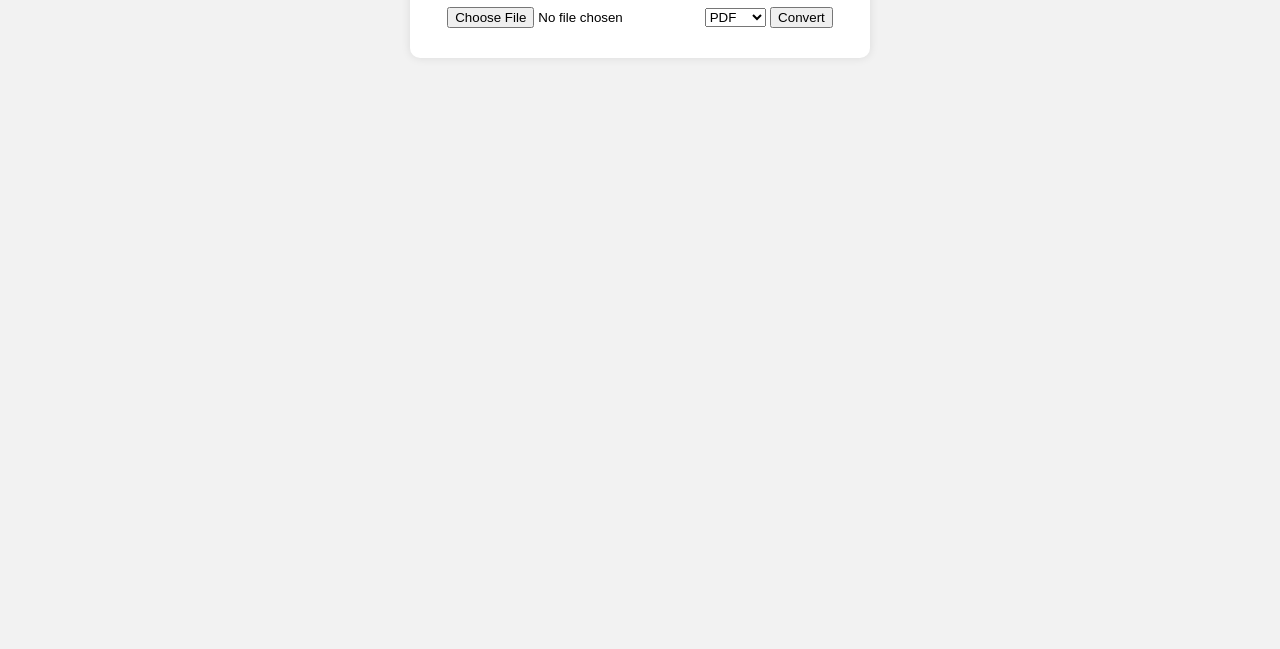
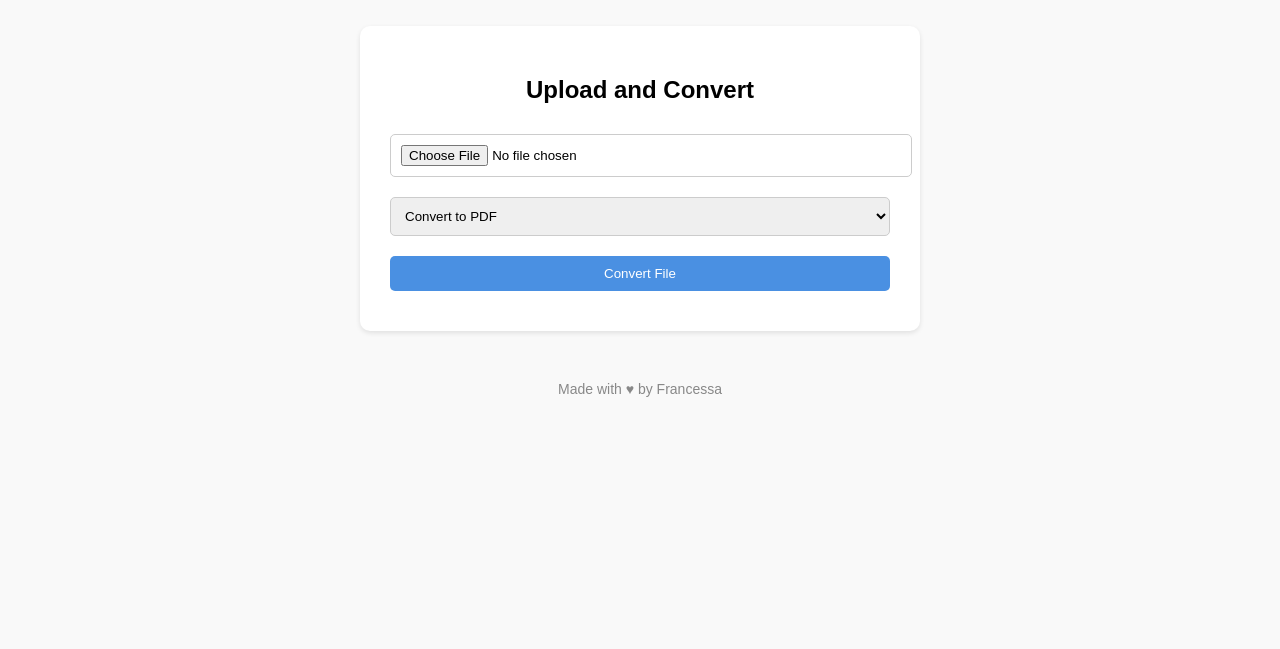
Before and after one commit to Franz0425/file-converter-website, a plain HTML site: page index.html in a window 1280 px wide. Shown: the part 151-800 px from the top of the page. Drawn offline with Linux system fonts and the light colour scheme.

Commit message:
Add files via upload

```diff
--- a/index.html
+++ b/index.html
@@ -1,24 +1,90 @@
+
 <!DOCTYPE html>
 <html lang="en">
 <head>
-  <meta charset="UTF-8">
-  <title>File Converter</title>
-  <link rel="stylesheet" href="style.css">
+    <meta charset="UTF-8">
+    <meta name="viewport" content="width=device-width, initial-scale=1.0">
+    <title>Francessa File Converter</title>
+    <style>
+        body {
+            font-family: Arial, sans-serif;
+            text-align: center;
+            background: #f9f9f9;
+            margin: 0;
+            padding: 20px;
+        }
+        header {
+            background: #4a90e2;
+            color: white;
+            padding: 20px 0;
+        }
+        h1 {
+            margin: 0;
+        }
+        .converter {
+            background: white;
+            padding: 30px;
+            margin: 30px auto;
+            border-radius: 10px;
+            max-width: 500px;
+            box-shadow: 0 2px 5px rgba(0,0,0,0.1);
+        }
+        input, select, button {
+            margin: 10px 0;
+            padding: 10px;
+            width: 100%;
+            border-radius: 5px;
+            border: 1px solid #ccc;
+        }
+        button {
+            background: #4a90e2;
+            color: white;
+            border: none;
+            cursor: pointer;
+        }
+        footer {
+            margin-top: 50px;
+            font-size: 14px;
+            color: #888;
+        }
+    </style>
 </head>
 <body>
-  <div class="container">
-    <h1>File Converter</h1>
+
+<header>
+    <h1>Francessa File Converter</h1>
+    <p>Convert your files instantly and for free</p>
+</header>
+
+<div class="converter">
+    <h2>Upload and Convert</h2>
     <input type="file" id="fileInput">
     <select id="formatSelect">
-      <option value="pdf">PDF</option>
-      <option value="docx">DOCX</option>
-      <option value="txt">TXT</option>
-      <option value="jpg">JPG</option>
-      <option value="png">PNG</option>
+        <option value="pdf">Convert to PDF</option>
+        <option value="docx">Convert to DOCX</option>
+        <option value="jpg">Convert to JPG</option>
+        <option value="png">Convert to PNG</option>
+        <option value="txt">Convert to TXT</option>
     </select>
-    <button onclick="convertFile()">Convert</button>
-    <div id="result"></div>
-  </div>
-  <script src="script.js"></script>
+    <button onclick="convertFile()">Convert File</button>
+</div>
+
+<footer>
+    <p>Made with ♥ by Francessa</p>
+</footer>
+
+<script>
+    function convertFile() {
+        const file = document.getElementById('fileInput').files[0];
+        const format = document.getElementById('formatSelect').value;
+        if (!file) {
+            alert("Please upload a file first.");
+            return;
+        }
+
+        alert("This is a static demo. For real conversion, a backend service or API is needed.");
+    }
+</script>
+
 </body>
 </html>
```
